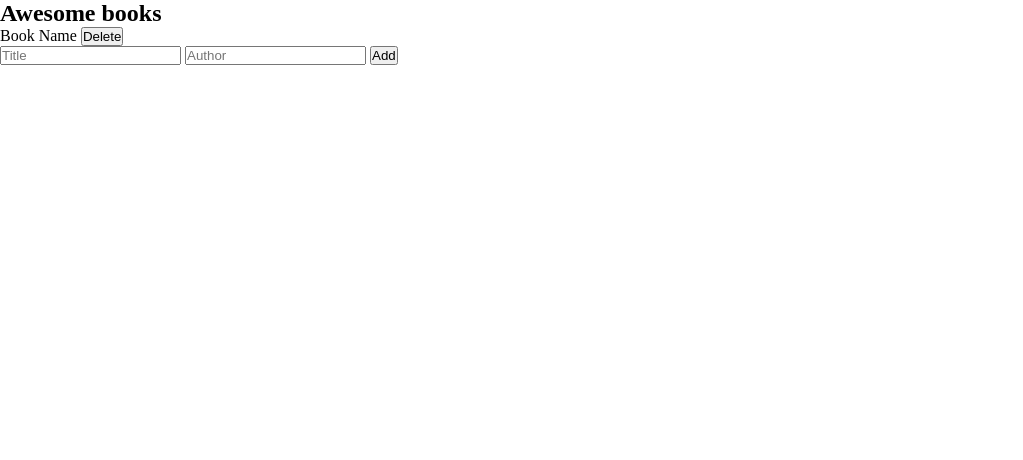
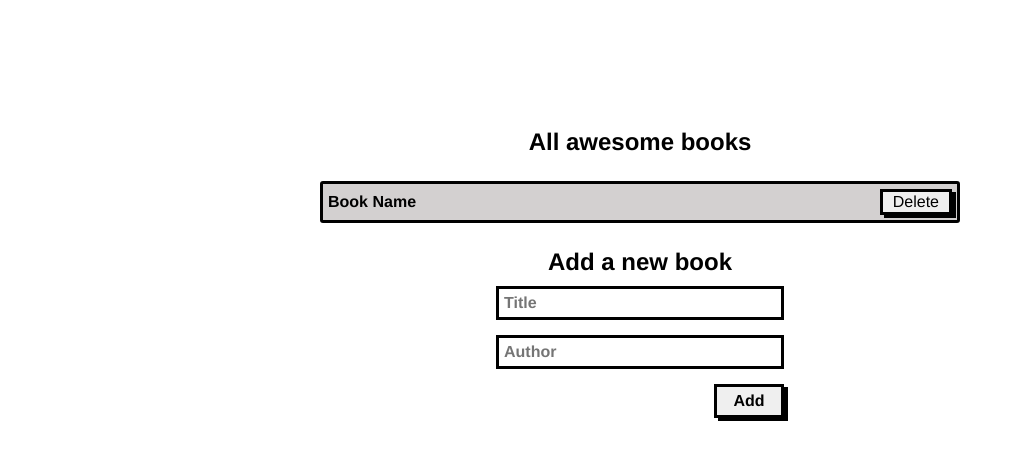
Before and after one commit to hmunish/awesome-books, a website: page index.html in a window 1280 px wide. Shown: the whole page, without its empty margins (0-1023 px from the left). Drawn offline with Linux system fonts and the light colour scheme.

Commit message:
Added styles

```diff
--- a/index.html
+++ b/index.html
@@ -14,7 +14,7 @@
     <main>
       <!-- Main container starts here -->
       <section class="main-container">
-        <h1 class="title">Awesome books</h1>
+        <h1 class="title">All awesome books</h1>
         <section class="books">
           <ul class="books">
             <li class="books">
@@ -23,6 +23,7 @@
           </ul>
         </section>
         <section class="add-book">
+          <h1 class="title">Add a new book</h1>
           <form class="add-book">
             <input type="text" placeholder="Title" name="bookTitle" />
             <input type="text" placeholder="Author" name="bookAuthor" />
--- a/main.js
+++ b/main.js
@@ -18,7 +18,7 @@ class Books {
   displayBooks() {
     let liHtml = '';
     this.bookDetails.forEach((e) => {
-      liHtml += `<li class="books">${e.bookName} ${e.author}<button class="delete">Delete</button></li>`;
+      liHtml += `<li class="books">"${e.bookName}" by ${e.author}<button class="delete">Remove</button></li>`;
     });
     bookList.innerHTML = liHtml;
   }
@@ -30,7 +30,7 @@ class Books {
     book.author = author;
     this.bookDetails.push(book);
     localStorage.setItem('books', JSON.stringify(this.bookDetails));
-    const liHtml = `<li class="books">${bookName} ${author}<button class="delete">Delete</button></li>`;
+    const liHtml = `<li class="books">"${bookName}" by ${author}<button class="delete">Remove</button></li>`;
     bookList.insertAdjacentHTML('beforeend', liHtml);
   }
 
@@ -40,12 +40,10 @@ class Books {
     const parent = e.target.parentElement;
     if (target.classList.contains('delete')) {
       const bookName = parent.childNodes[0].textContent;
-
       // Removing book from the array
-      this.bookDetails = this.bookDetails.filter((e) => bookName !== `${e.bookName} ${e.author}`);
+      this.bookDetails = this.bookDetails.filter((e) => bookName !== `"${e.bookName}" by ${e.author}`);
       // Updating local storage
       localStorage.setItem('books', JSON.stringify(this.bookDetails));
-
       // Removing book li from the book ul
       parent.remove();
     }
--- a/style.css
+++ b/style.css
@@ -2,4 +2,82 @@
   margin: 0;
   padding: 0;
   box-sizing: border-box;
+  font-family: 'Franklin Gothic Medium', 'Arial Narrow', Arial, sans-serif;
 }
+
+/* Main container */
+
+.main-container {
+  width: 50%;
+  margin: auto;
+  margin-top: 10%;
+  display: flex;
+  flex-direction: column;
+  align-items: center;
+  gap: 25px 0;
+}
+
+section.books {
+  width: 100%;
+}
+
+ul.books {
+  width: 100%;
+  border: 3px solid #000;
+  border-radius: 3px;
+  list-style: none;
+  font-weight: 700;
+}
+
+li.books {
+  display: flex;
+  justify-content: space-between;
+  align-items: center;
+  padding: 5px;
+}
+
+li.books:nth-child(odd) {
+  background-color: #d3d0d0;
+}
+
+.delete {
+  font-size: 1rem;
+  border: 3px solid;
+  padding: 1px 10px;
+  box-shadow: 4px 3px;
+  cursor: pointer;
+}
+
+section.add-book {
+  width: 50%;
+  display: flex;
+  flex-direction: column;
+  align-items: center;
+  gap: 10px;
+}
+
+h1.title {
+  font-size: 1.5rem;
+}
+
+form.add-book {
+  width: 90%;
+  display: flex;
+  flex-direction: column;
+  gap: 15px 0;
+}
+
+input {
+  border: 3px solid;
+  padding: 5px;
+  font-size: 1rem;
+  font-weight: 1000;
+  color: #000;
+}
+
+input[type='submit'] {
+  width: 70px;
+  box-shadow: 4px 3px;
+  align-self: flex-end;
+  cursor: pointer;
+}
```
